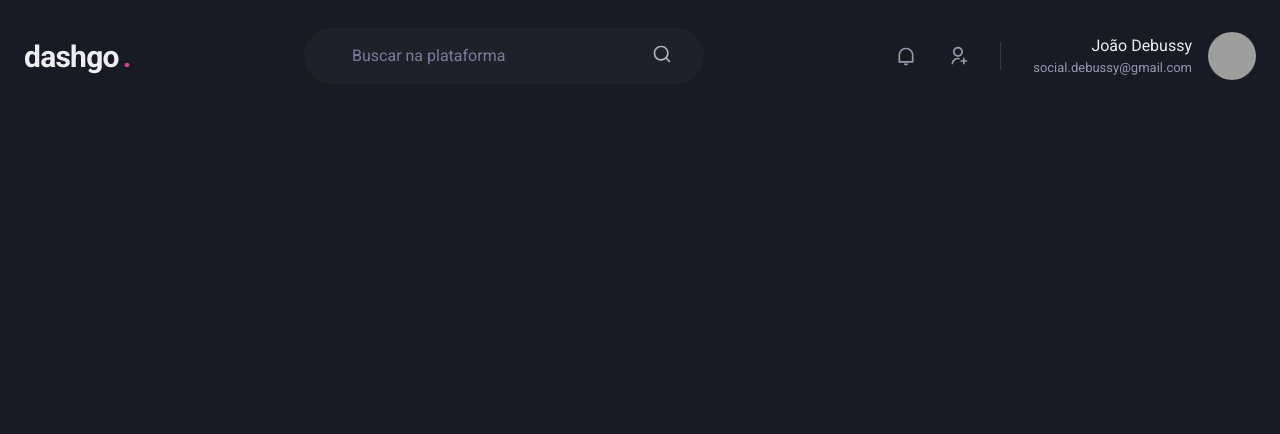
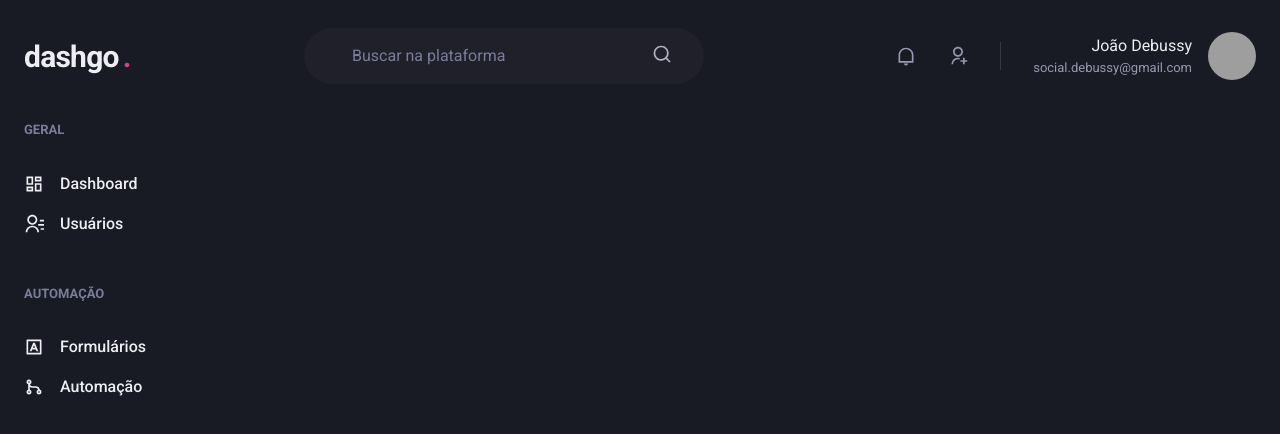
Before and after one commit to dbssy/dashgo, a Next.js app: page /dashboard in a window 1280 px wide. Shown: the top 434 px of the page. Built offline with nearby package versions, Linux system fonts and the light colour scheme; grey boxes are pictures that could not be loaded.

Commit message:
feat: implementing Sidebar component

```diff
--- /dev/null
+++ b/src/components/Sidebar.tsx
@@ -0,0 +1,40 @@
+import { Box, Icon, Link, Stack, Text } from '@chakra-ui/react';
+import { RiDashboardLine, RiContactsLine, RiInputMethodLine, RiGitMergeLine } from 'react-icons/ri';
+
+export function Sidebar() {
+  return (
+    <Box as="aside" width="64" mr="8">
+      <Stack spacing="12" align="flex-start">
+        <Box>
+          <Text fontWeight="bold" color="gray.400" fontSize="small">GERAL</Text>
+          <Stack spacing="4" mt="8" align="strech">
+            <Link display="flex" alignItems="center">
+              <Icon as={RiDashboardLine} fontSize="20" />
+              <Text ml="4" fontWeight="medium">Dashboard</Text>
+            </Link>
+
+            <Link display="flex" alignItems="center">
+              <Icon as={RiContactsLine} fontSize="20" />
+              <Text ml="4" fontWeight="medium">Usuários</Text>
+            </Link>
+          </Stack>
+        </Box>
+
+        <Box>
+          <Text fontWeight="bold" color="gray.400" fontSize="small">AUTOMAÇÃO</Text>
+          <Stack spacing="4" mt="8" align="strech">
+            <Link display="flex" alignItems="center">
+              <Icon as={RiInputMethodLine} fontSize="20" />
+              <Text ml="4" fontWeight="medium">Formulários</Text>
+            </Link>
+
+            <Link display="flex" alignItems="center">
+              <Icon as={RiGitMergeLine} fontSize="20" />
+              <Text ml="4" fontWeight="medium">Automação</Text>
+            </Link>
+          </Stack>
+        </Box>
+      </Stack>
+    </Box>
+  );
+}
--- a/src/pages/dashboard.tsx
+++ b/src/pages/dashboard.tsx
@@ -1,7 +1,22 @@
-import { Header } from "../components/Header";
+import { Flex } from '@chakra-ui/react';
+
+import { Header } from '../components/Header';
+import { Sidebar } from '../components/Sidebar';
 
 export default function Dashboard() {
   return (
-    <Header />
+    <Flex direction="column" h="100vh">
+      <Header />
+
+      <Flex
+        width="100%"
+        my="6"
+        maxWidth={1480}
+        mx="auto"
+        px="6"
+      >
+        <Sidebar />
+      </Flex>
+    </Flex>
   );
 }
```
